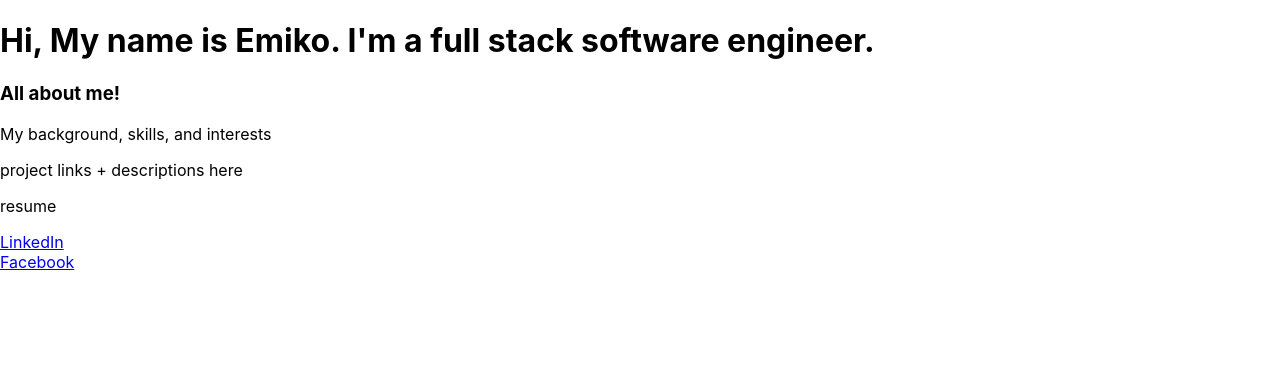
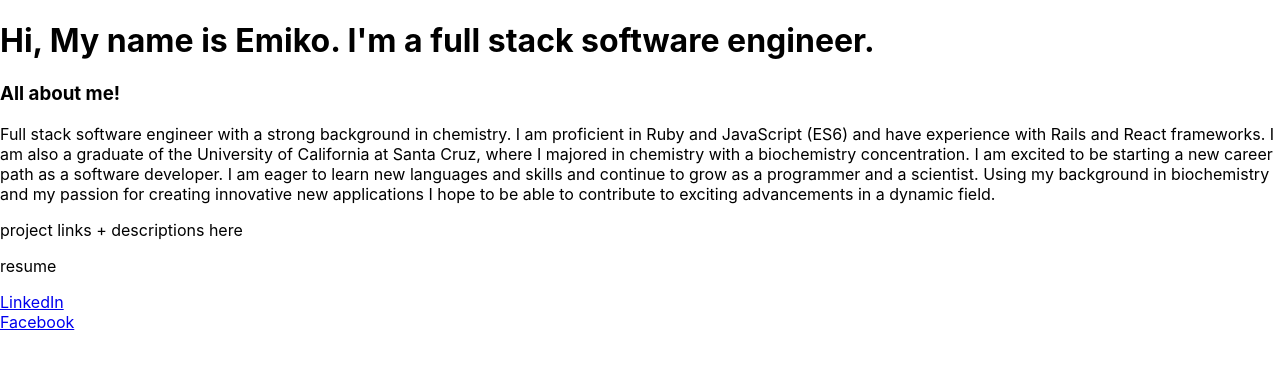
Before and after one commit to ejpijoan/myPortfolio, a React (Create React App) app: page / in a window 1280 px wide. Shown: the top 368 px of the page. Built offline with nearby package versions, Linux system fonts and the light colour scheme.

Commit message:
adds about blurb to about component

```diff
--- a/src/components/About.js
+++ b/src/components/About.js
@@ -4,7 +4,8 @@ function About () {
     return (
         <div>
             <h3>All about me!</h3>
-            <p>My background, skills, and interests</p>
+            <p>Full stack software engineer with a strong background in chemistry. I am proficient in Ruby and JavaScript (ES6) and have experience with Rails and React frameworks. I am also a graduate of the University of California at Santa Cruz, where I majored in chemistry with a biochemistry concentration.
+            I am excited to be starting a new career path as a software developer. I am eager to learn new languages and skills and continue to grow as a programmer and a scientist. Using my background in biochemistry and my passion for creating innovative new applications I hope to be able to contribute to exciting advancements in a dynamic field.</p>
         </div>
     )
 }
```
